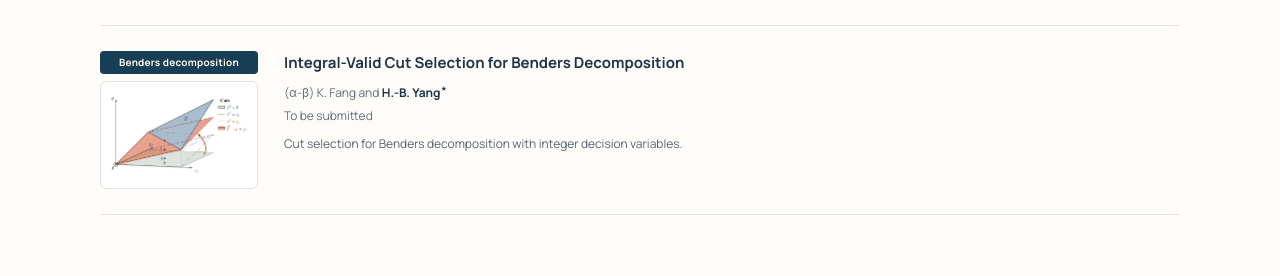
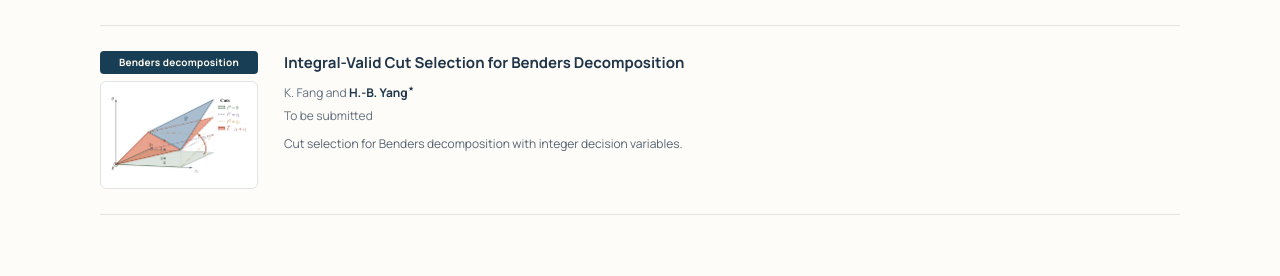
Before and after one commit to YANG-Hanbin/YANG-Hanbin.github.io, a Jekyll site: the page built from _pages/publications.md, in a window 1280 px wide and 900 px high, scrolled down 1801 px. Shown: the part 437-713 px from the top of the window. Built offline with Jekyll 4.4.1, drawn with Linux system fonts in a browser that asks for light colours.

```diff
--- a/_data/research.yml
+++ b/_data/research.yml
@@ -133,7 +133,7 @@
 - id: integral-valid-cuts
   group: working
   title: Integral-Valid Cut Selection for Benders Decomposition
-  authors: '(α-β) K. Fang and <strong>H.-B. Yang<sup>⋆</sup></strong>'
+  authors: 'K. Fang and <strong>H.-B. Yang<sup>⋆</sup></strong>'
   status: To be submitted
   tag: Benders decomposition
   image: /images/research/integral-cut-planes.png
```
